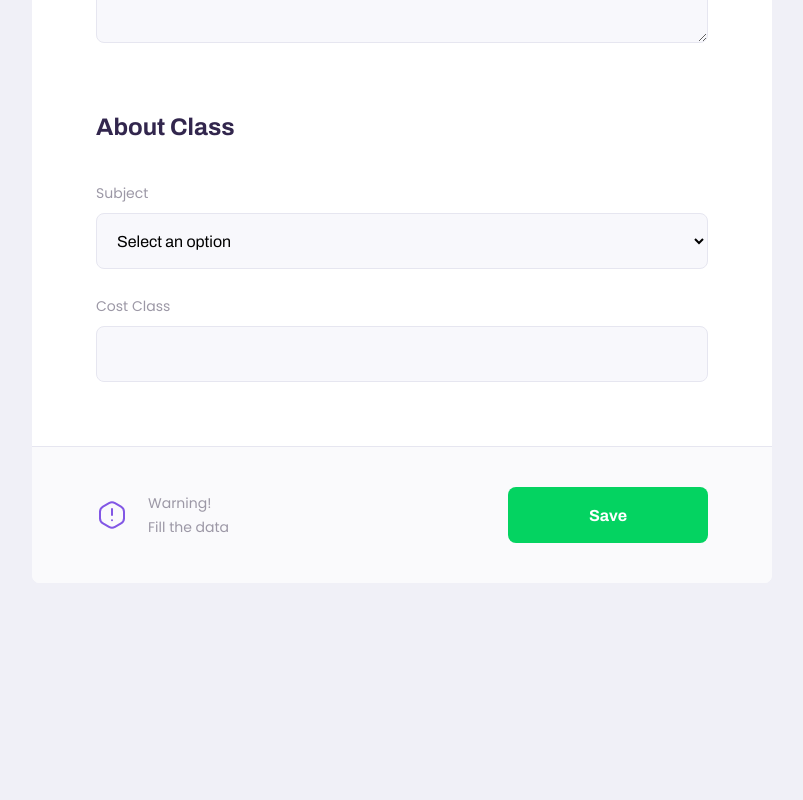
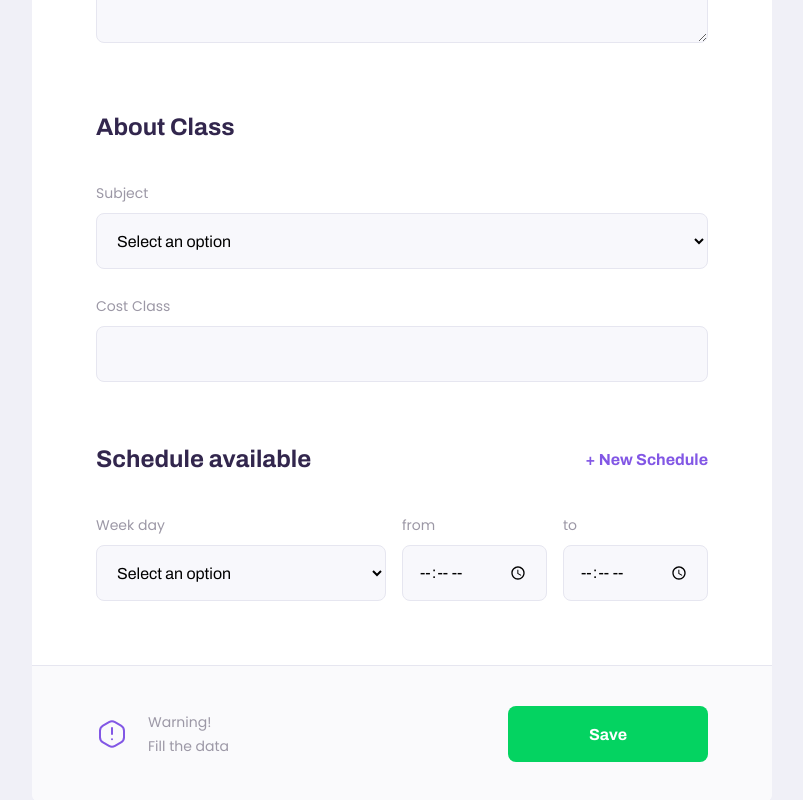
Before and after one commit to BrunoRNova1s/proffy, a React (Create React App) app in the folder web/: page /give-classes in a window 1280 px wide. Shown: the part 907-1707 px from the top of the page, without its empty margins (238-1041 px from the left). Before the commit the page ends 1490 px from the top, so only its background shows below. Built offline with nearby package versions, Linux system fonts and the light colour scheme.

Commit message:
update teacher form

```diff
--- a/web/src/pages/TeacherForm/index.tsx
+++ b/web/src/pages/TeacherForm/index.tsx
@@ -40,6 +40,30 @@
           <Input name="cost" label="Cost Class"></Input>
         </fieldset>
 
+        <fieldset>
+          <legend>
+            Schedule available
+            <button type="button">+ New Schedule</button>
+          </legend>
+          <div className="schedule-item">
+          <Select
+            name="week_day"
+            label="Week day"
+            options={[
+              { value: "0", label: "Sunday" },
+              { value: "1", label: "Monday" },
+              { value: "2", label: "Tuesday" },
+              { value: "3", label: "Wednesday" },
+              { value: "4", label: "Thursday" },
+              { value: "5", label: "Friday" },
+              { value: "6", label: "Saturday" },
+            ]}
+          ></Select>
+          <Input type="time" name="from" label="from"/>
+          <Input type="time" name="to" label="to" />
+          </div>
+        </fieldset>
+
         <footer>
           <p>
             <img src={warningIcon} alt="warning" />
--- a/web/src/pages/TeacherForm/styles.css
+++ b/web/src/pages/TeacherForm/styles.css
@@ -36,6 +36,19 @@
     width: 100%;
     padding-bottom: 1.6rem;
     border-bottom: 1px solid var(--color-line-in-wgite);
+}
+
+#page-teacher-form main fieldset legend button {
+    background: none;
+    border: 0;
+    color: var(--color-primary);
+    font: 700 1.6rem Archivo;
+    cursor: pointer;
+    transition: color 0.2s;
+}
+
+#page-teacher-form main fieldset legend button:hover {
+    color: var(--color-primary-dark);
 }
 
 #page-teacher-form main fieldset .input-block + .textarea-block,
@@ -102,6 +115,16 @@
         padding: 0 6.4rem;
     }
 
+    #page-teacher-form main .schedule-item {
+        display: grid;
+        grid-template-columns: 2fr 1fr 1fr;
+        column-gap: 1.6rem;
+    }
+
+    #page-teacher-form main .schedule-item .input-block {
+        margin-top: 0 !important;
+    }
+
     #page-teacher-form main footer {
         padding: 4.0rem 6.4rem;
         display: flex;
```
